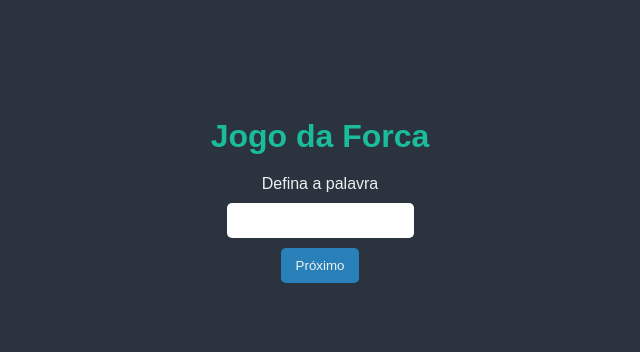
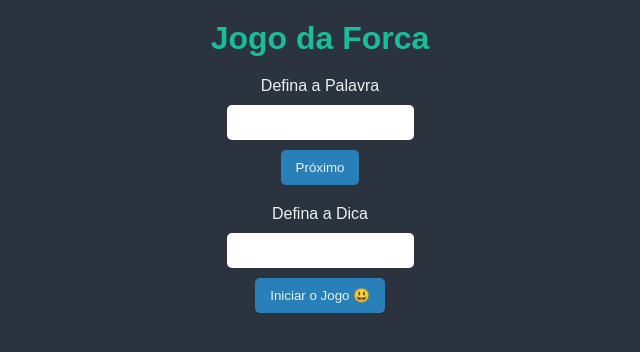
Before and after one commit to rafaelpianaro/vue-jogo-forca, a Vue app: page / in a window 1280 px wide. Shown: the top 352 px of the page, without its empty margins (320-960 px from the left). Built offline with nearby package versions, Linux system fonts and the light colour scheme.

Commit message:
*props para o Formulari.vue

```diff
--- a/src/App.vue
+++ b/src/App.vue
@@ -2,7 +2,8 @@
   <div id="app">
     <h1>Jogo da Forca</h1>
     <section v-if="tela === 'inicio'" id="inicio">
-      <Formulario />
+      <Formulario title='Defina a Palavra' button='Próximo'/>
+      <Formulario title='Defina a Dica' button='Iniciar o Jogo 😃'/>
     </section>
     <section v-if="tela === 'jogo'" id="jogo">
       Jogo
@@ -30,7 +31,8 @@ export default {
 <style>
 #app {
   width: 100%;
-  height: 400px;
+  height: 100%;
+  margin-top: 20px;
   display: flex;
   flex-direction: column;
   align-items: center;
--- a/src/components/Formulario.vue
+++ b/src/components/Formulario.vue
@@ -1,14 +1,18 @@
 <template>
   <div class="formulario">
-      <div class="formulario-title">Defina a palavra</div>
+      <div class="formulario-title">{{title}}</div>
       <input type="text" class="formulario-input">
-      <button>Próximo</button>
+      <button>{{button}}</button>
   </div>
 </template>
 
 <script>
 export default {
-    name: 'Formulario'
+    name: 'Formulario',
+    props: {
+        title: String,
+        button: String
+    }
 }
 </script>
 
```
